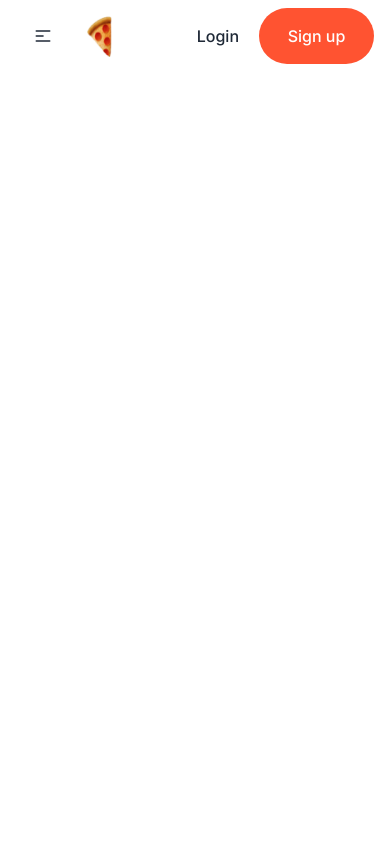
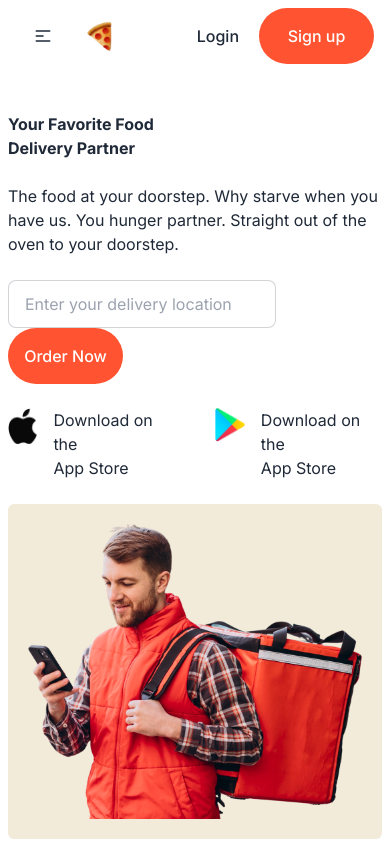
Before and after one commit to Foyez-Ahamed/promixco-task, a plain HTML site: page index.html in a window 390 px wide. Drawn offline with nearby package versions, Linux system fonts and the light colour scheme.

Commit message:
banner section completed

```diff
--- a/index.html
+++ b/index.html
@@ -17,9 +17,12 @@
     <script src="https://cdn.tailwindcss.com"></script>
 
     <!-- google fonts -->
-    <link rel="preconnect" href="https://fonts.googleapis.com">
-<link rel="preconnect" href="https://fonts.gstatic.com" crossorigin>
-<link href="https://fonts.googleapis.com/css2?family=Inter:wght@100..900&display=swap" rel="stylesheet">
+    <link rel="preconnect" href="https://fonts.googleapis.com" />
+    <link rel="preconnect" href="https://fonts.gstatic.com" crossorigin />
+    <link
+      href="https://fonts.googleapis.com/css2?family=Inter:wght@100..900&display=swap"
+      rel="stylesheet"
+    />
     <!-- google fonts -->
     <!-- customizing config cdn -->
     <script>
@@ -49,17 +52,33 @@
     <link rel="stylesheet" href="./css/style.css" />
     <!--css link  -->
   </head>
-  <body class="font-roboto max-w-screen-xl mx-auto px-2 md:px-10 lg:px-10 lg:py-5">
-
+  <body
+    class="font-roboto max-w-screen-xl mx-auto px-2 md:px-10 lg:px-10 lg:py-5"
+  >
     <!-- navbar start -->
     <div class="navbar">
-
       <div class="navbar-start">
         <div class="dropdown">
           <div tabindex="0" role="button" class="btn btn-ghost lg:hidden">
-              <svg xmlns="http://www.w3.org/2000/svg" class="h-5 w-5" fill="none" viewBox="0 0 24 24" stroke="currentColor"><path stroke-linecap="round" stroke-linejoin="round" stroke-width="2" d="M4 6h16M4 12h8m-8 6h16" /></svg>
+            <svg
+              xmlns="http://www.w3.org/2000/svg"
+              class="h-5 w-5"
+              fill="none"
+              viewBox="0 0 24 24"
+              stroke="currentColor"
+            >
+              <path
+                stroke-linecap="round"
+                stroke-linejoin="round"
+                stroke-width="2"
+                d="M4 6h16M4 12h8m-8 6h16"
+              />
+            </svg>
           </div>
-            <ul tabindex="0" class="menu menu-sm dropdown-content mt-3 z-[1] p-2 shadow rounded-box w-52">
+          <ul
+            tabindex="0"
+            class="menu menu-sm dropdown-content mt-3 z-[1] p-2 shadow rounded-box w-52"
+          >
             <li><a>Restaurants</a></li>
             <li><a>Recipes</a></li>
             <li><a>About</a></li>
@@ -70,15 +89,19 @@
                 <li><a>Submenu 2</a></li>
               </ul>
             </li>
-
           </ul>
         </div>
-          <a class="btn btn-ghost text-xl"><img class="w-[30px] md:w-[30px] lg:w-[42px] h-[42px]" src="./images/🍕.png" alt=""></a>
+        <a class="btn btn-ghost text-xl"
+          ><img
+            class="w-[30px] md:w-[30px] lg:w-[42px] lg:h-[42px]"
+            src="./images/🍕.png"
+            alt=""
+        /></a>
       </div>
 
       <div class="navbar-center hidden lg:flex">
         <ul class="menu menu-horizontal px-1 font-medium">
-            <li ><a>Restaurants</a></li>
+          <li><a>Restaurants</a></li>
           <li><a>Recipes</a></li>
           <li><a>About</a></li>
           <li>
@@ -90,18 +113,63 @@
               </ul>
             </details>
           </li>
-
         </ul>
       </div>
 
       <div class="navbar-end flex gap-5">
         <button class="font-medium">Login</button>
 
-          <button class="w-[115px] h-[56px] text-white rounded-full bg-primary-color font-medium">Sign up</button>
+        <button
+          class="w-[115px] h-[56px] text-white rounded-full bg-primary-color font-medium"
+        >
+          Sign up
+        </button>
+      </div>
+    </div>
+    <!-- navbar end -->
+
+    <!-- Banner section start -->
+    <div class="mt-10 flex flex-col md:flex-row lg:flex-row gap-6">
+        <!-- leftside -->
+        <div class=" flex-1 space-y-6">
+            <h1 class="font-bold lg:text-[61px] lg:leading-[60px]">Your Favorite Food <br> Delivery Partner</h1>
+            <p>The food at your doorstep. Why starve when you have us. You hunger partner. Straight out of the oven to your doorstep. </p>
+            <div >
+                <input class="input input-bordered join-item" placeholder="Enter your delivery location"/>
+                <button class="w-[115px] h-[56px] text-white rounded-full bg-primary-color font-medium">Order Now</button>
+              </div>
+
+              <!-- fafaf -->
+              <div class="flex gap-10">
+                <div class="flex gap-4">
+                    <div>
+                        <img src="./images/Apple logo.png" alt="">
+                    </div>
+                    <div>
+                        <p>Download on the </p>
+                        <h2>App Store</h2>
+                    </div>
+                </div>
+<!-- ............... -->
+                <div class="flex gap-4">
+                    <div>
+                        <img src="./images/Google Play logo.png" alt="">
+                    </div>
+                    <div>
+                        <p>Download on the </p>
+                        <h2>App Store</h2>
+                    </div>
                 </div>
 
               </div>
-    <!-- navbar end -->
+              <!-- fafaf -->
+        </div>
+        <!-- rightside -->
+        <div class=" p-5 flex-1 bg-[#F2EBDA] rounded-md ">
+            <img src="./images/Images (2).png" alt="">
+        </div>
+    </div>
+    <!-- Banner section end -->
 
   </body>
 </html>
```
Lines whose indentation alone changed are shown as unchanged.
